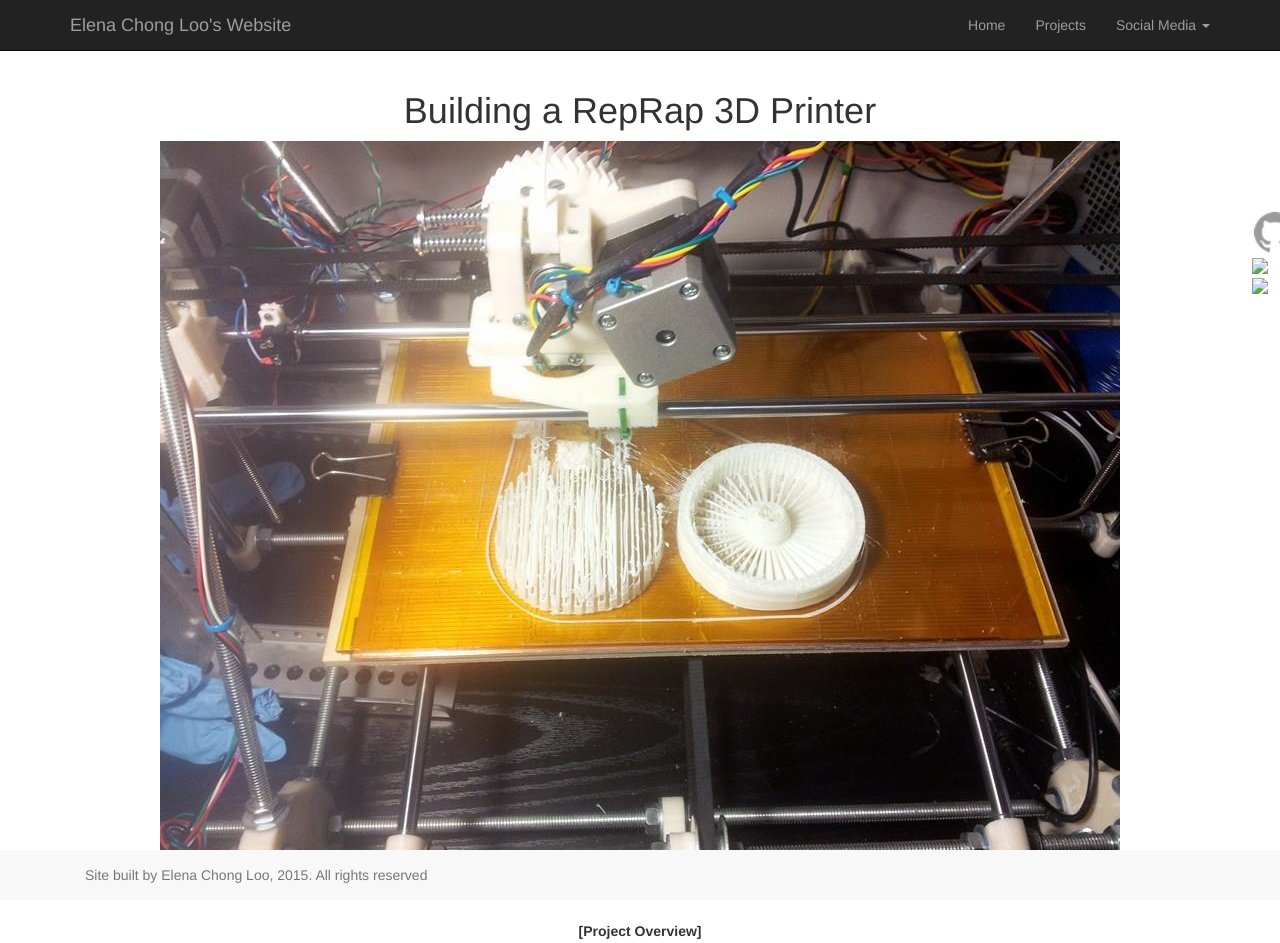
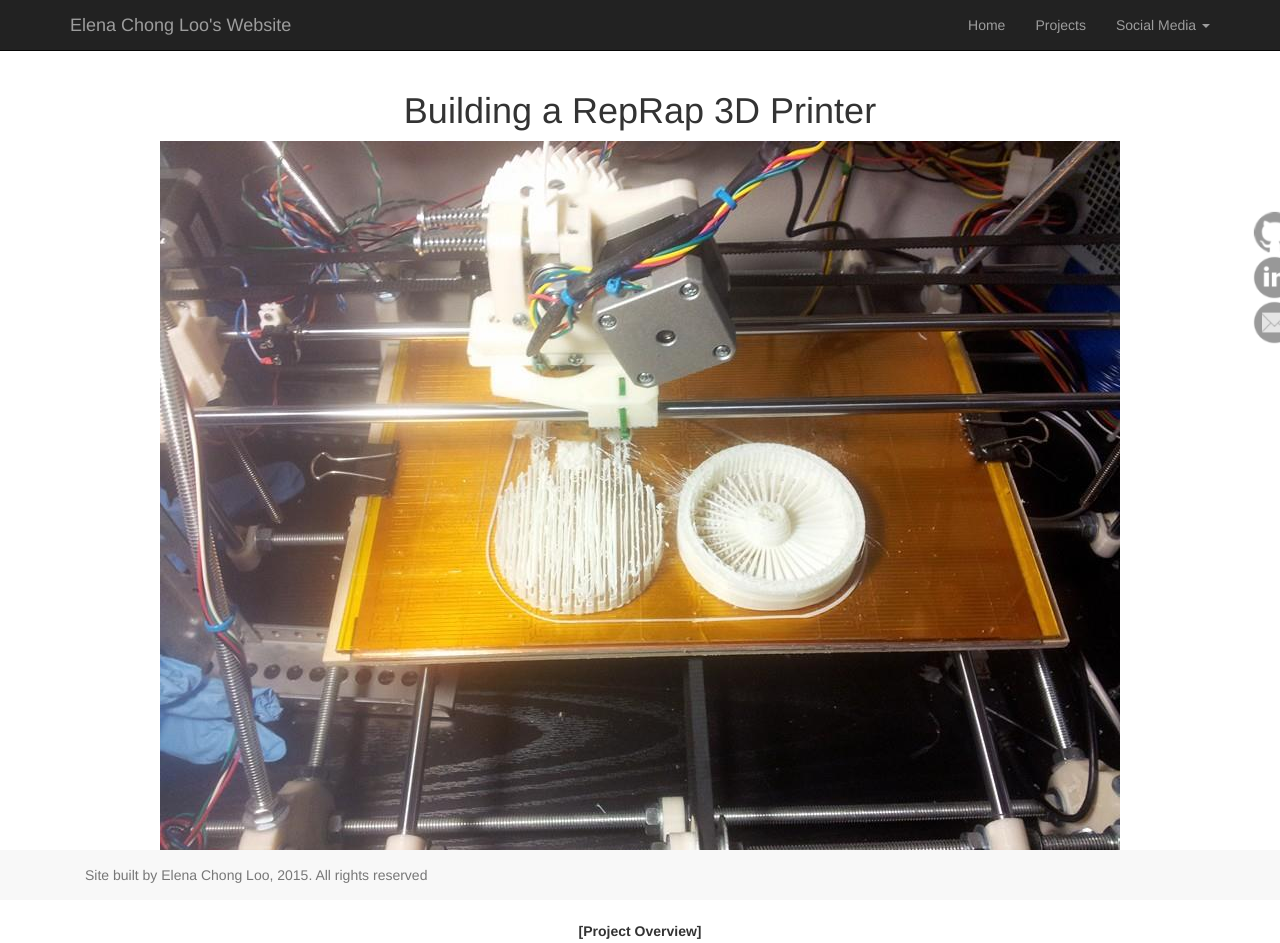
Before and after one commit to helenchg/elenachong.com, a Jekyll site: the page built from projects/3dprinter.html, in a window 1280 px wide. Shown: the top 943 px of the page. Built offline with Jekyll 4.4.1, drawn with Linux system fonts in a browser that asks for light colours; nearby versions of some CDN libraries; library files that are not in the unit come from our copies.

Commit message:
changed slash

```diff
--- a/_layouts/default.html
+++ b/_layouts/default.html
@@ -44,8 +44,8 @@
                     <!--Social Icons -->
         	<ul id="social">
                 <li><a href="https://github.com/helenchg"><img src="/img/socialmedia/github.png"></a></li>
-                <li><a href="http://www.linkedin.com/in/elenachongloo"><img src="img/socialmedia/linkedin.png"></a></li>
-                <li><a href="mailto:chonge@rose-hulman.edu"><img src="img/socialmedia/mail.png"></a></li>
+                <li><a href="http://www.linkedin.com/in/elenachongloo"><img src="/img/socialmedia/linkedin.png"></a></li>
+                <li><a href="mailto:chonge@rose-hulman.edu"><img src="/img/socialmedia/mail.png"></a></li>
             </ul>
         {{content}}
 
@@ -60,6 +60,6 @@
 	   <!-- jQuery (necessary for Bootstrap's JavaScript plugins) -->
 		<script src="https://ajax.googleapis.com/ajax/libs/jquery/1.11.1/jquery.min.js"></script>
 		<!-- Include all compiled plugins (below), or include individual files as needed -->
-		<script src="js/bootstrap.min.js"></script>
+		<script src="/js/bootstrap.min.js"></script>
     </body>
 </html>
```
